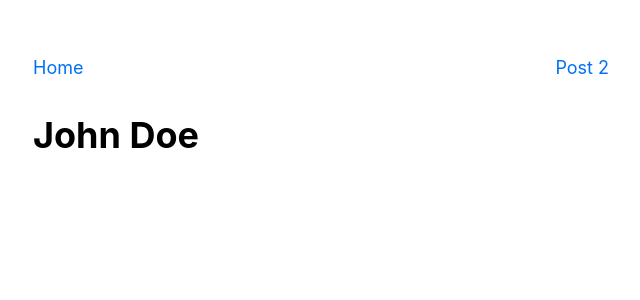
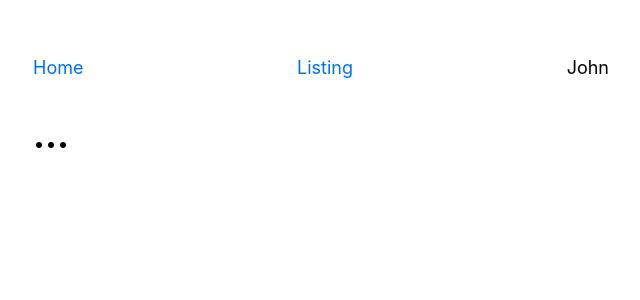
Before and after one commit to windmaomao/nextjs-blog, a Next.js app: page /posts/2 in a window 1280 px wide. Shown: the top 300 px of the page, without its empty margins (319-959 px from the left). Built offline with nearby package versions, Linux system fonts and the light colour scheme.

Commit message:
add user context

```diff
--- /dev/null
+++ b/Config.js
@@ -0,0 +1,3 @@
+import { createContext } from 'react'
+
+export default createContext({})
--- /dev/null
+++ b/components/Avatar.js
@@ -0,0 +1,13 @@
+import { useContext } from 'react'
+import Config from '../Config'
+
+function Avatar() {
+  const { user } = useContext(Config)
+  return (
+    <span>
+      {user.name}
+    </span>
+  )
+}
+
+export default Avatar
--- a/components/index.js
+++ b/components/index.js
@@ -1 +1,2 @@
 export { default as Layout } from './layout'
+export { default as Avatar } from './Avatar'
--- a/components/layout.js
+++ b/components/layout.js
@@ -1,6 +1,7 @@
 import styles from './layout.module.css'
 import Head from 'next/head'
 import Link from 'next/link'
+import Avatar from './Avatar'
 
 export default function Layout({ children }) {
   return (
@@ -10,7 +11,8 @@ export default function Layout({ children }) {
       </Head>
       <header className={styles.header}>
         <Link href="/">Home</Link>
-        <Link href="/posts/2">Post 2</Link>
+        <Link href="/posts/3">Listing</Link>
+        <Avatar />
       </header>
       <main>{children}</main>
       {false && (
--- a/pages/_app.js
+++ b/pages/_app.js
@@ -1,5 +1,10 @@
 import './_app.css'
+import Config from '../Config'
 
 export default function App({ Component, pageProps }) {
-  return <Component {...pageProps} />
+  return (
+    <Config.Provider value={{ user: { name: 'John' }}}>
+      <Component {...pageProps} />
+    </Config.Provider>
+  )
 }
--- a/pages/posts/[id].js
+++ b/pages/posts/[id].js
@@ -1,15 +1,9 @@
 import Layout from '../../components/layout'
-import useSWR from 'swr'
-
-const fetcher = (...args) => fetch(...args).then(res => res.json())
 
 export default function Post() {
-  const { data } = useSWR('/api/user', fetcher)
-  console.log(data)
-  if (!data) return null
   return (
     <Layout>
-      <h1>{data.name}</h1>
+      <h1>...</h1>
     </Layout>
   )
 }
```
Also changed, not shown: components/useUser.js (added, +13 -0 lines).
